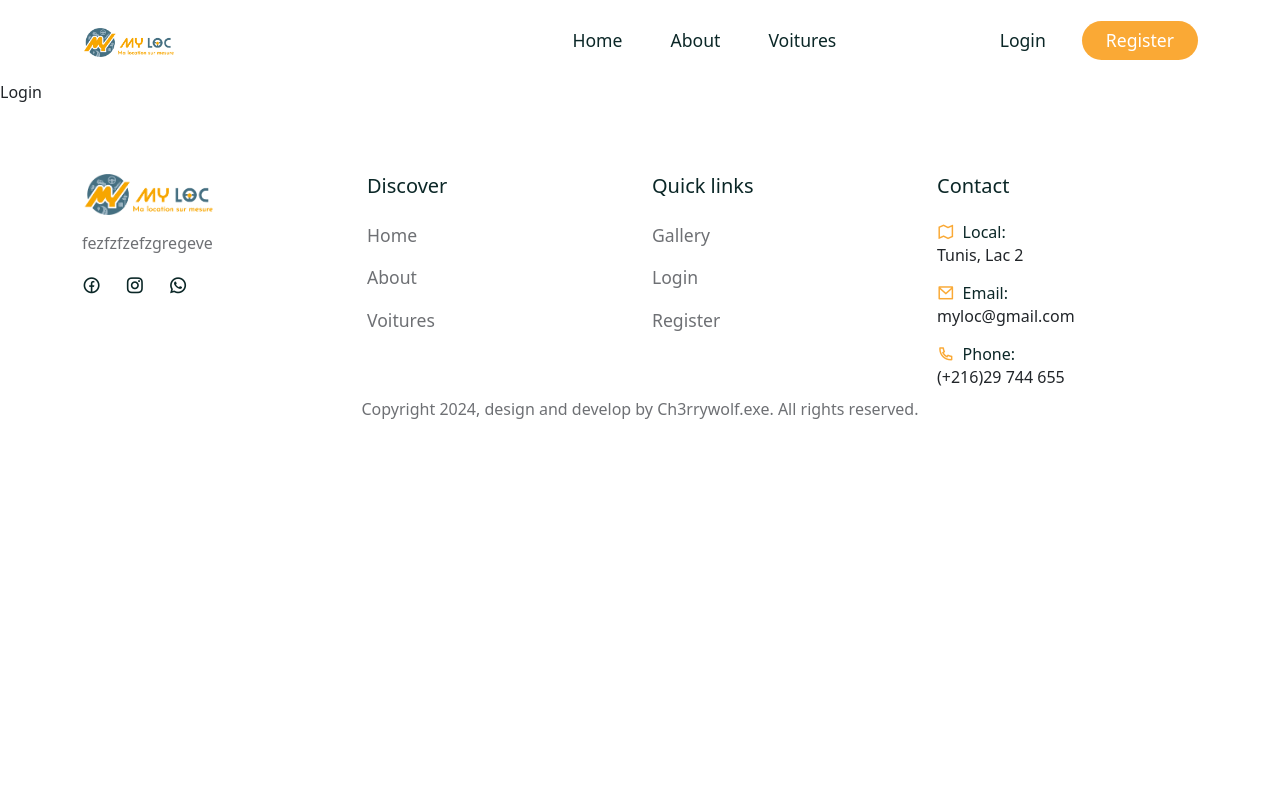
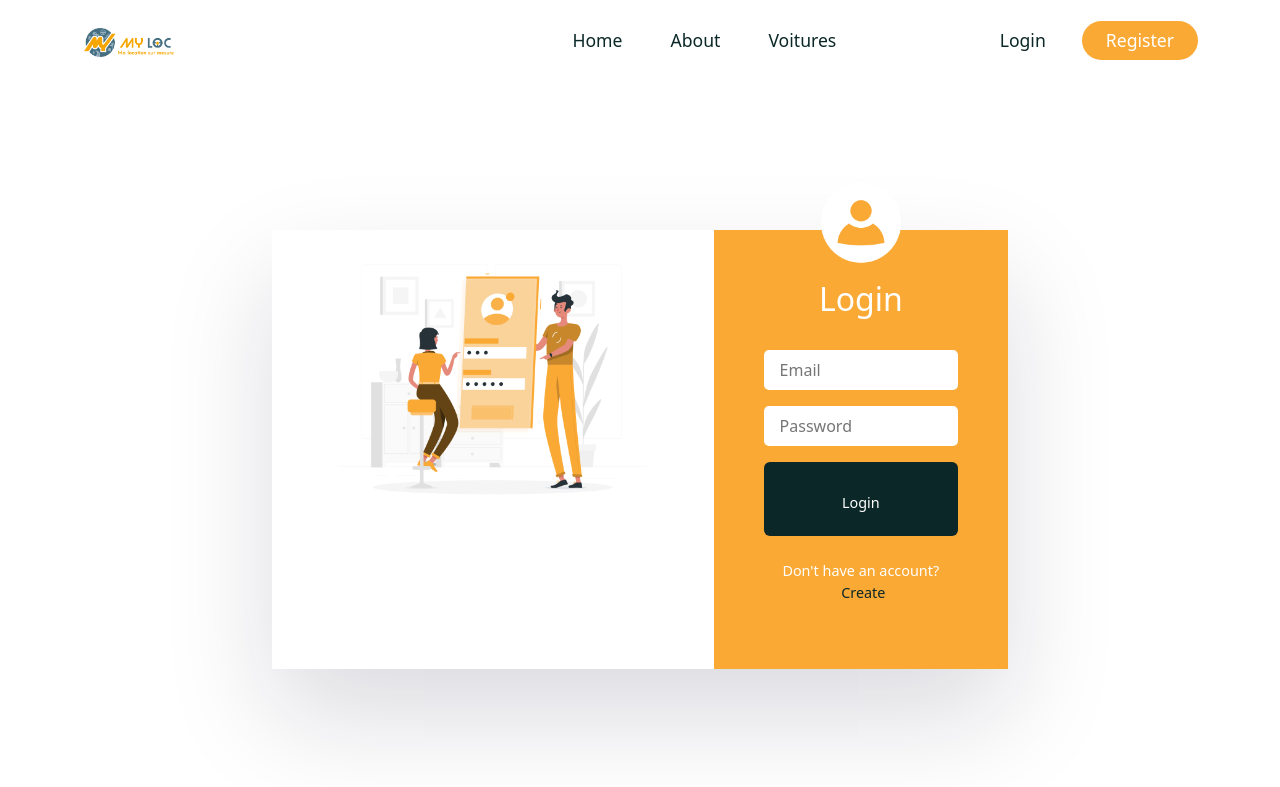
Before and after one commit to ch3rrywolf/Myloc-comparator, a React (Create React App) app in the folder frontend/: page /login in a window 1280 px wide. Shown: the top 787 px of the page. Built offline with nearby package versions, Linux system fonts and the light colour scheme; a web font is replaced by a local one.

Commit message:
[Front] Login

```diff
--- a/frontend/src/pages/Login.jsx
+++ b/frontend/src/pages/Login.jsx
@@ -1,9 +1,57 @@
-import React from 'react'
+import React, {useState} from 'react';
+
+import { Container, Row, Col, Form,  Button, FormGroup } from 'reactstrap';
+import {Link} from 'react-router-dom';
+import '../styles/login.css'
+import loginImg from '../assets/images/login.png';
+import userIcon from "../assets/images/user.png";
 
 const Login = () => {
-  return (
-    <div>Login</div>
-  )
+  const [credentials, setCredentials] = useState({
+    email:undefined,
+    password:undefined
+});
+
+  const handleChange = e => {
+    setCredentials(prev => ({ ...prev, [e.target.id]: e.target.value }));
+};
+
+const handleClick = e =>{
+e.preventDefault();
+};
+
+  return <section>
+    <Container>
+      <Row>
+        <Col lg='8' className="m-auto">
+        <div className="login__container d-flex justify-content-between">
+          <div className="login__img">
+            <img src={loginImg} alt="" />
+          </div>
+
+          <div className="login__form">
+            <div className="user">
+              <img src={userIcon} alt="" />
+            </div>
+            <h2>Login</h2>
+            <Form onSubmit={handleClick}>
+              <FormGroup>
+                <input type="email" placeholder="Email" required id="email" onChange={handleChange} />
+              </FormGroup>
+              <FormGroup>
+                <input type="password" placeholder="Password" required id="password" onChange={handleChange} />
+              </FormGroup>
+              <Button className="btn secondary__btn auth__btn" type="submit">
+                <p>Login</p>
+              </Button>
+            </Form>
+            <p>Don't have an account? <Link to='/register'>Create</Link></p>
+          </div>
+        </div>
+        </Col>
+      </Row>
+    </Container>
+  </section>
 }
 
 export default Login
--- /dev/null
+++ b/frontend/src/styles/login.css
@@ -0,0 +1,76 @@
+.login__img{
+    width: 60%;
+    text-align: center;
+}
+
+.login__img img {
+    width: 70%;
+    object-fit: contain;
+}
+
+.login__form {
+    padding: 50px;
+    background: var(--secondary-color);
+    position: relative;
+}
+
+.login__container {
+    box-shadow: rgba(17, 12, 46, 0.15) 0px 48px 100px 0px;
+    margin-top: 100px;
+}
+
+.login__form .user {
+    width: 80px;
+    height: 80px;
+    position: absolute;
+    top: -9%;
+    left: 50%;
+    transform: translate(-50%, -9%);
+}
+
+.login__form .user img {
+    width: 100%;
+}
+
+.login__form h2 {
+    color: #fff;
+    text-align: center;
+    margin-bottom: 2rem;
+}
+
+.login__form {
+    width: 40%;
+}
+
+.login__form input {
+    width: 100%;
+    padding: 0.5rem 1rem;
+    border-radius: 5px;
+    border: none;
+    font-size: 1rem;
+    color: var(--heading-color);
+}
+
+.login__form input:focus {
+    outline: none;
+}
+
+.auth__btn {
+    background: var(--heading-color) !important;
+    width: 100%;
+    color: #fff;
+}
+
+.login__form p {
+    font-size: 0.9rem;
+    color: #fff;
+    margin-top: 1.5rem;
+    text-align: center;
+}
+
+.login__form p a{
+    color: var(--heading-color);
+    text-decoration: none;
+    margin-left: 5px;
+    font-weight: 500;
+}
```
